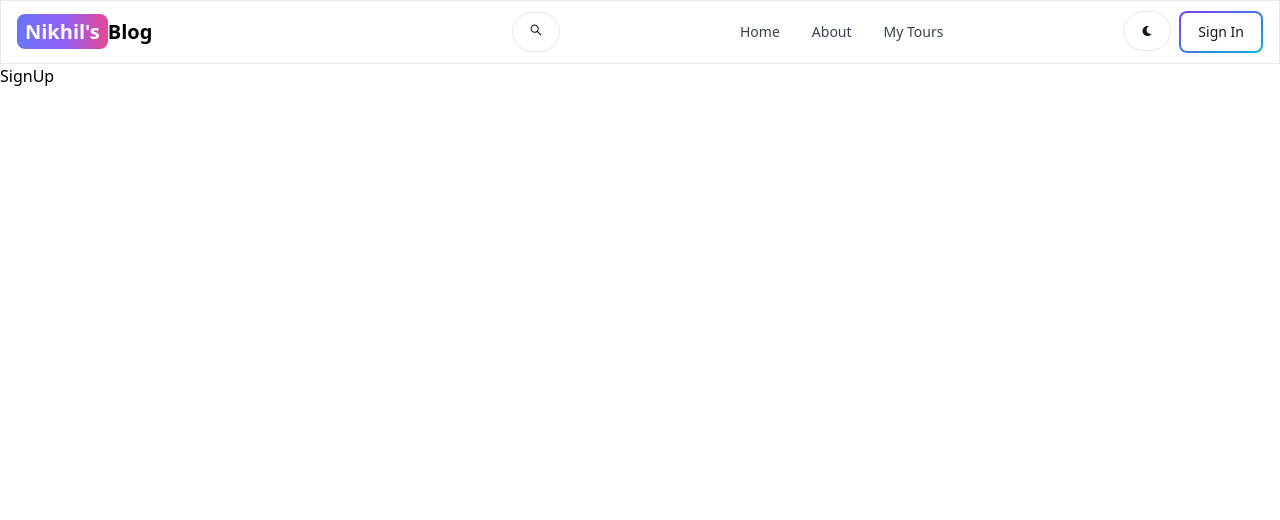
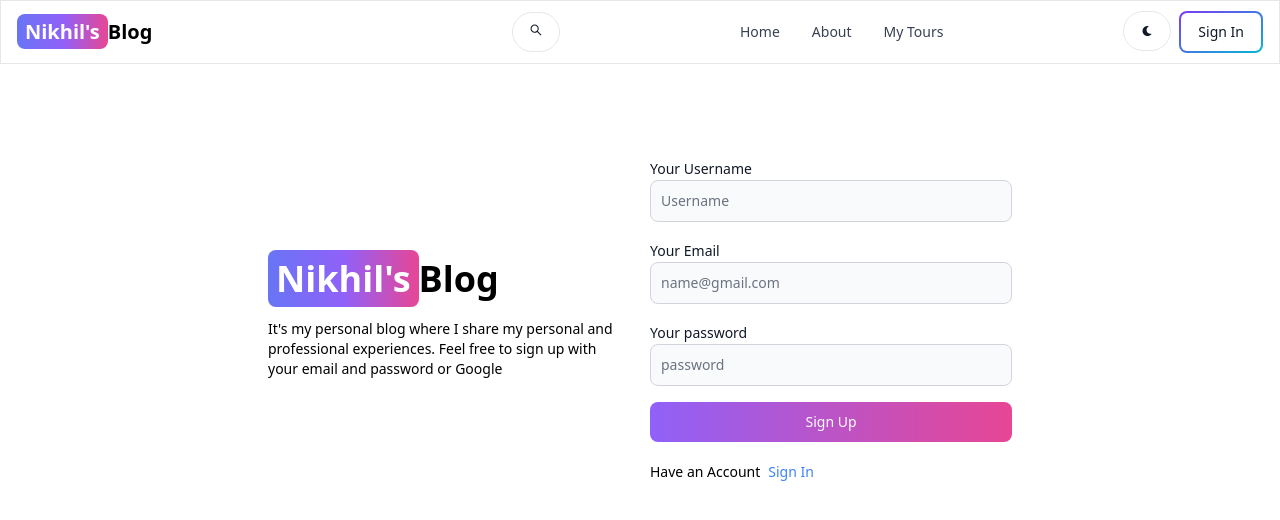
Before and after one commit to nikhildevarai/MyBlog, a React (Vite) app in the folder client/: page /sign-up in a window 1280 px wide. Shown: the top 520 px of the page. Built offline with nearby package versions, Linux system fonts and the light colour scheme.

Commit message:
create sign up page UI

```diff
--- a/client/src/pages/SignUp.jsx
+++ b/client/src/pages/SignUp.jsx
@@ -1,7 +1,54 @@
+import { Link } from "react-router-dom";
+import { Button, Label, TextInput } from "flowbite-react";
+
 export default function SignUp() {
   return (
-    <div>
-      <h1>SignUp</h1>
+    <div className="min-h-screen mt-20">
+      <div className=" flex p-3 max-w-3xl mx-auto flex-col md:flex-row md:items-center gap-5">
+        {/* left side */}
+
+        <div className="flex-1">
+          <Link to="/" className="font-semibold dark:text-white text-4xl">
+            <span className="px-2 py-1 bg-gradient-to-r from-indigo-500 via-purple-500 to-pink-500 rounded-lg text-white">
+              Nikhil's
+            </span>
+            Blog
+          </Link>
+          <p className="text-sm mt-5">
+            It's my personal blog where I share my personal and professional
+            experiences. Feel free to sign up with your email and password or
+            Google
+          </p>
+        </div>
+
+        {/* right side */}
+
+        <div className="flex-1">
+          <form className="flex flex-col gap-4">
+            <div>
+              <Label value=" Your Username" />
+              <TextInput type="text" placeholder="Username" id="username" />
+            </div>
+            <div>
+              <Label value="Your Email" />
+              <TextInput type="text" placeholder="name@gmail.com" id="email" />
+            </div>
+            <div>
+              <Label value="Your password" />
+              <TextInput type="text" placeholder="password" id="password" />
+            </div>
+            <Button gradientDuoTone="purpleToPink" type="submit">
+              Sign Up
+            </Button>
+          </form>
+          <div className="flex gap-2 text-sm mt-5">
+            <span>Have an Account</span>
+            <Link to="/sign-in" className="text-blue-500">
+              Sign In
+            </Link>
+          </div>
+        </div>
+      </div>
     </div>
   );
 }
```
